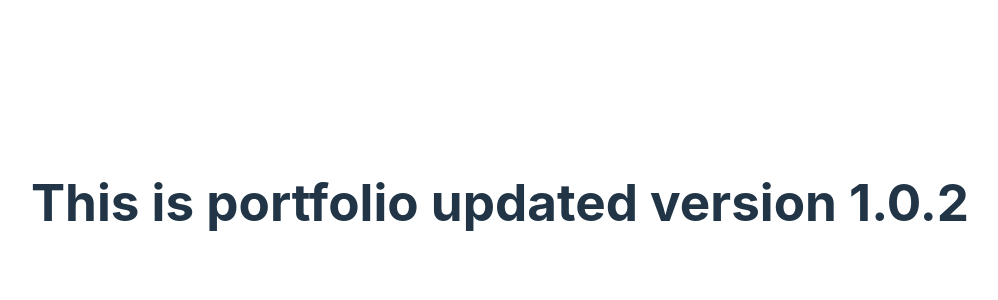
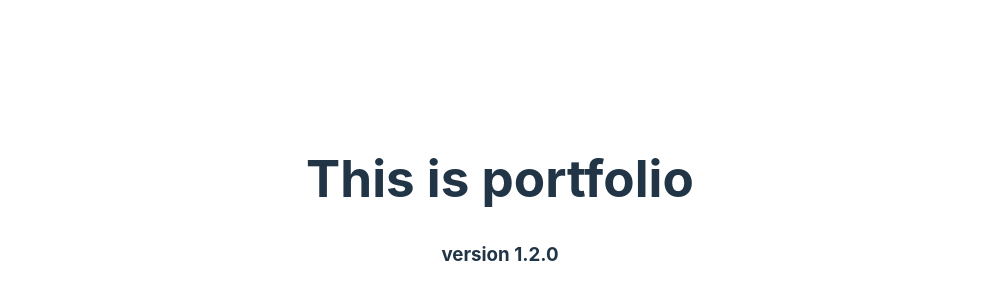
Before and after one commit to makara4code/my-portfolio, a Vue app: page / in a window 1280 px wide. Shown: the part 198-498 px from the top of the page, without its empty margins (140-1138 px from the left). Built offline with nearby package versions, Linux system fonts and the light colour scheme.

Commit message:
new build version

```diff
--- a/src/App.vue
+++ b/src/App.vue
@@ -1,3 +1,4 @@
 <template>
-  <h1>This is portfolio updated version 1.0.2</h1>
+  <h1>This is portfolio</h1>
+  <h3>version 1.2.0</h3>
 </template>
```
Also changed, not shown: 3 other files (tests, documents, lock files or other folders).
